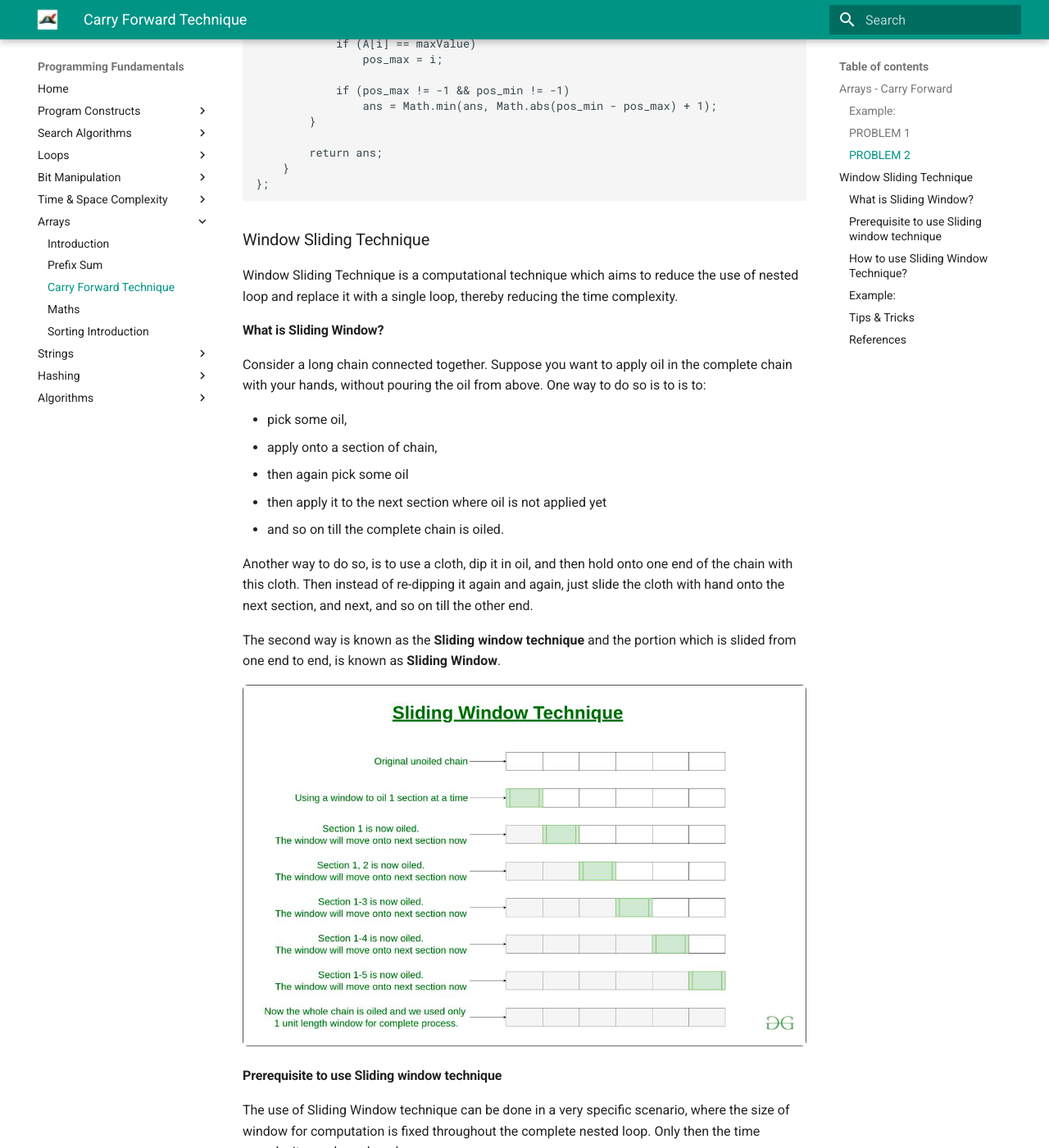
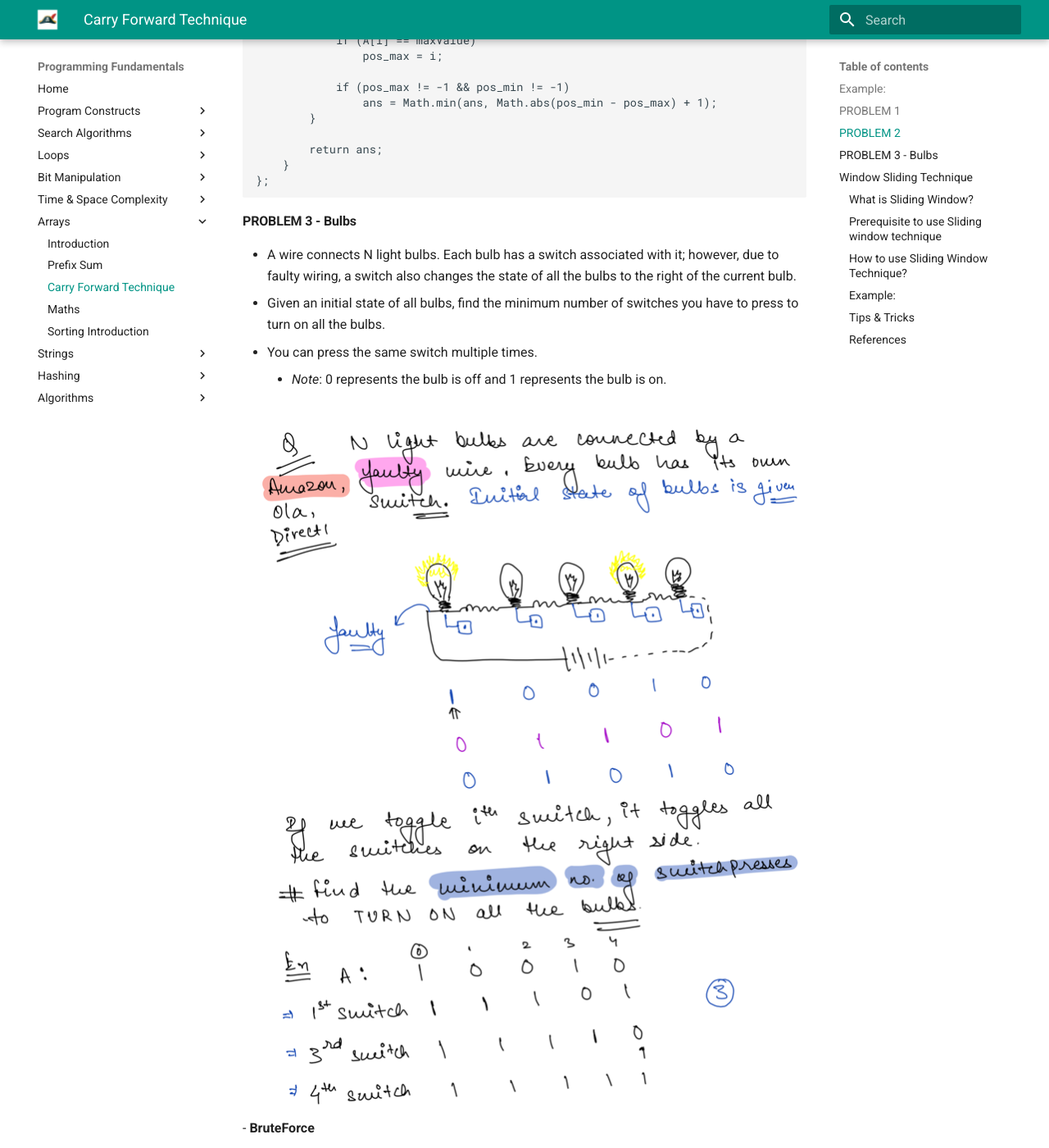
Before and after one commit to santosh-1987/programming-fundamentals, an MkDocs documentation site: the page built from docs/arrays/array_carry_forward.md, in a window 1280 px wide and 1400 px high, scrolled down 5812 px. Shown: the whole window at 82% size. Built offline with MkDocs 1.6.1 and Material for MkDocs 9.7.7, drawn with Linux system fonts in a browser that asks for light colours; the version menu is left out; some of the changed text lies outside the part shown.

Commit message:
Added Carry Forward Technique

````diff
--- a/docs/arrays/array_carry_forward.md
+++ b/docs/arrays/array_carry_forward.md
@@ -1,4 +1,4 @@
-## Arrays - Carry Forward
+**## Arrays - Carry Forward
 
 Carry forward technique on array is used when we want to skip any element of the array while performing some operations.
 
@@ -66,6 +66,20 @@ module.exports = {
     }
 };
 ```
+
+### PROBLEM 3 - Bulbs
+
+- A wire connects N light bulbs. Each bulb has a switch associated with it; however, due to faulty wiring, a switch also
+  changes the state of all the bulbs to the right of the current bulb.
+- Given an initial state of all bulbs, find the minimum number of switches you have to press to turn on all the bulbs.
+- You can press the same switch multiple times.
+    - _Note_: 0 represents the bulb is off and 1 represents the bulb is on.
+
+  ![bulbs_1](../assets/images/arrays/bulbs_1.png)
+  - **BruteForce**
+    ![bulbs_2](../assets/images/arrays/bulbs_2.png)
+  - **Optimized**
+    ![bulbs_3_optimized](../assets/images/arrays/bulbs_3_optimized.png)
 
 ## Window Sliding Technique
 
````
Also changed, not shown: docs/assets/images/arrays/bulbs_1.png (added), docs/assets/images/arrays/bulbs_2.png (added), docs/assets/images/arrays/bulbs_3_optimized.png (added).
